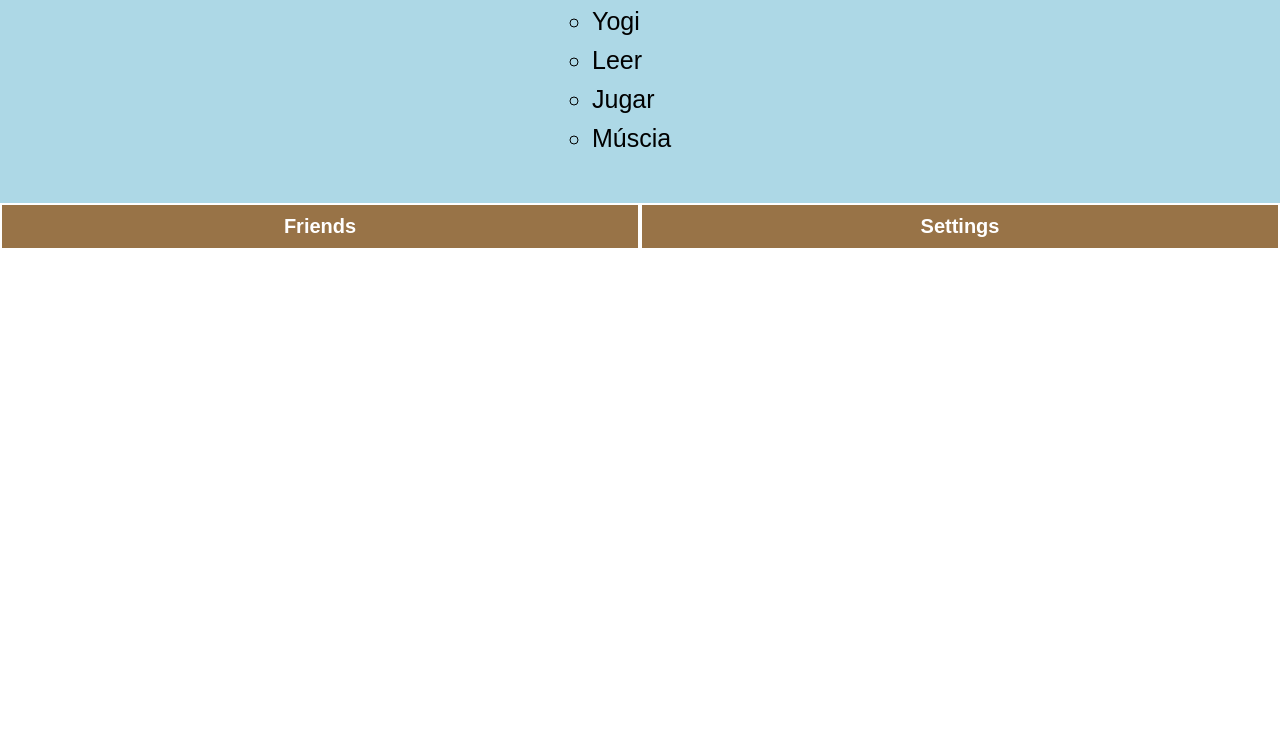
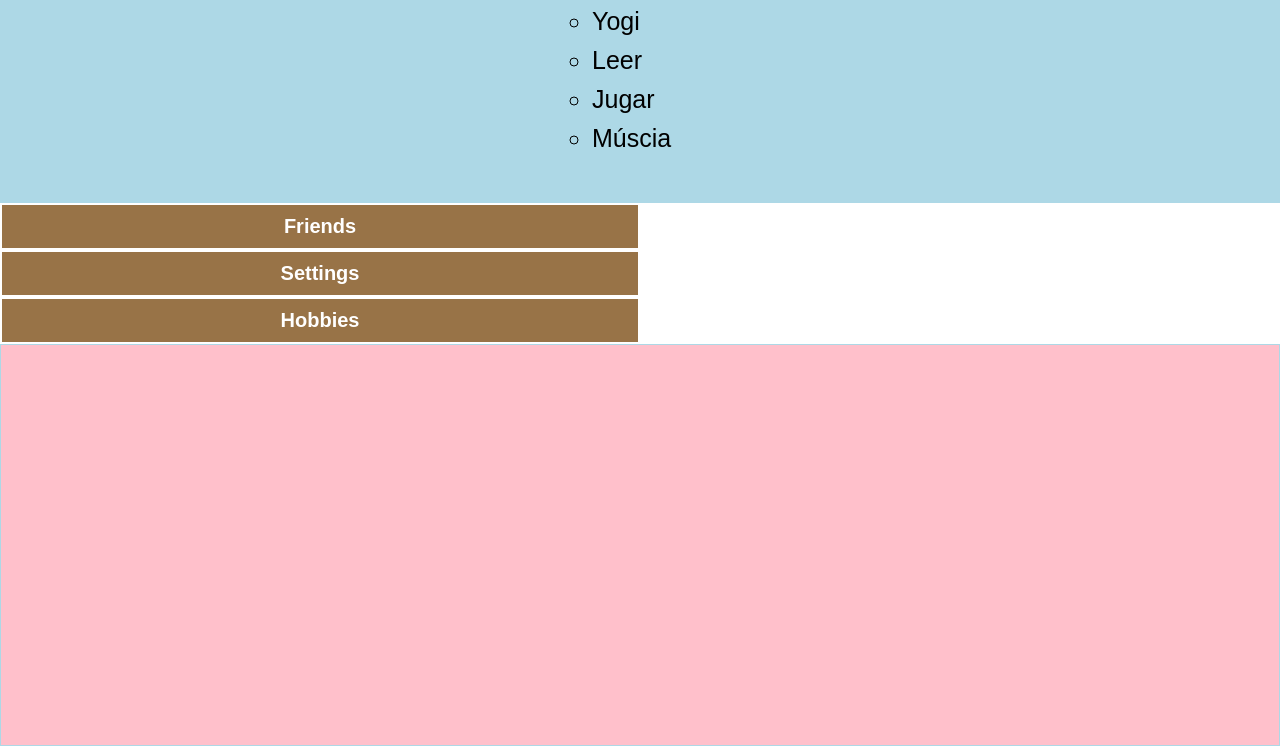
Before and after one commit to AnuarHarb/perfil, a plain HTML site: page index.html in a window 1280 px wide. Both pictures are taken after a click on the button "Friends". Shown: the part 194-940 px from the top of the page. Before the commit the page ends 800 px from the top, so only its background shows below. Drawn offline with Linux system fonts and the light colour scheme.

Commit message:
tabs dinámicas

```diff
--- a/assets/scripts.js
+++ b/assets/scripts.js
@@ -1 +1,46 @@
-alert('hola');
+// Forma dinámica --- recomendada
+// Querrys al DOM
+// buttons
+const tabsButtons = document.querySelectorAll('.tab-button');
+// console.log(tabsButtons);
+// sections
+const tabsSections = document.querySelectorAll('.tab-section');
+// console.log(tabsSections);
+
+for(const button of tabsButtons){
+  button.addEventListener('click', function(event) {
+    const clickedButton = event.target;
+    let activeTab = clickedButton.getAttribute('data-tab');
+    activeTab += '-tab';
+
+    for(const section of tabsSections){
+      if(activeTab == section.getAttribute('id')){
+        section.classList.add('active');
+      } else {
+        section.classList.remove('active');
+      }
+    }
+  });
+}
+
+//---------------------------------
+
+// // Forma específica --- Hardcodeada
+// // Querrys al DOM
+// //Buttons
+// const friendsButton = document.querySelector('#friends-button');
+// const settingsButton = document.querySelector('#settings-button');
+// //Sections
+// const friendsTab = document.querySelector('#friends-tab');
+// const settingsTab = document.querySelector('#settings-tab');
+//
+// //Events
+// friendsButton.addEventListener('click', function() {
+//   friendsTab.classList.add('active');
+//   settingsTab.classList.remove('active');
+// });
+//
+// settingsButton.addEventListener('click', function() {
+//   settingsTab.classList.add('active');
+//   friendsTab.classList.remove('active');
+// });
--- a/assets/styles.css
+++ b/assets/styles.css
@@ -91,6 +91,10 @@ header h1 {
   background-color: pink;
 }
 
+.hobbys-tab {
+  background-color: orange;
+}
+
 .settings-tab {
   background-color: gray;
 }
--- a/index.html
+++ b/index.html
@@ -29,11 +29,24 @@
 
     <section class="tabs">
       <div class="tabs__buttons">
-        <button id="friends-button">Friends</button><button id="settings-button">Settings</button>
+        <button
+          id="friends-button"
+          class="tab-button"
+          data-tab="friends">Friends
+        </button>
+        <button
+          id="settings-button"
+          class="tab-button"
+          data-tab="settings">Settings</button>
+        <button
+          id="hobbys-button"
+          class="tab-button"
+          data-tab="hobbys">Hobbies</button>
       </div>
       <div class="tabs__sections">
-        <section id="friends-tab" class="friends-tab"></section>
-        <section id="settings-tab" class="settings-tab"></section>
+        <section id="friends-tab" class="friends-tab tab-section"></section>
+        <section id="hobbys-tab" class="hobbys-tab tab-section"></section>
+        <section id="settings-tab" class="settings-tab tab-section"></section>
       </div>
     </section>
 
```
